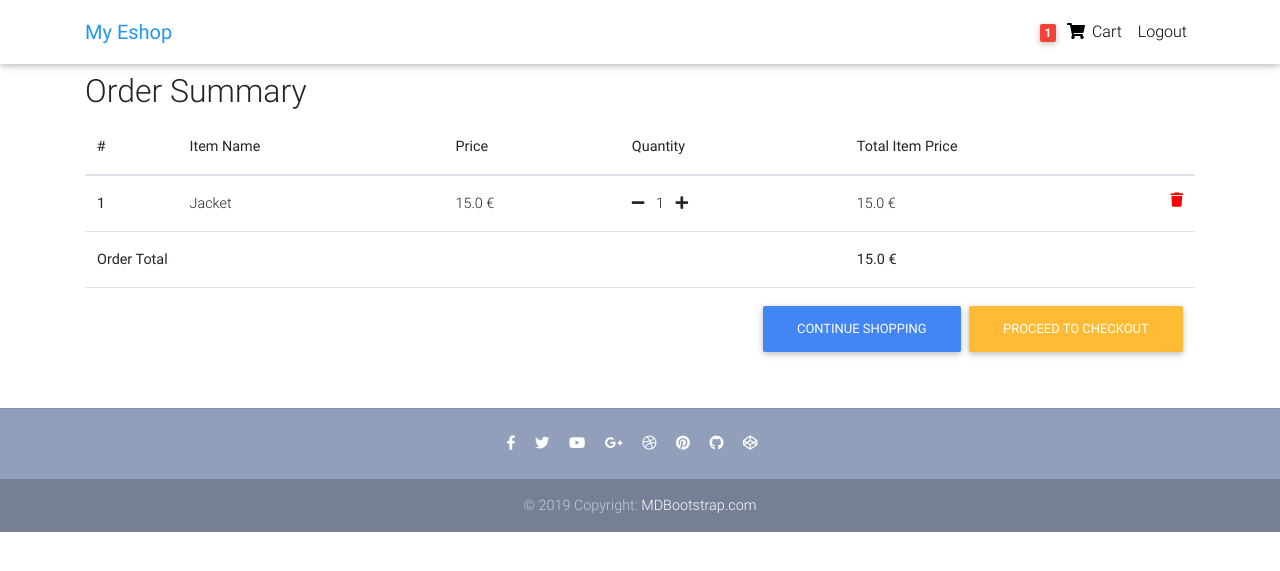
After one commit to kostisbourlas/eshop, a Django app: page /order-summary/ in a window 1280 px wide. The commit adds this page. Shown: the top 571 px of the page. Run offline with Django 3.2, Linux system fonts and the light colour scheme; a user stored in the database is signed in; data comes from the database, SQL or seed files in the repository; both versions use the stored data as it was after the commit; some libraries are stand-ins or nearby versions.

Commit message:
add remove single item from cart and more

```diff
--- a/apps/store/models.py
+++ b/apps/store/models.py
@@ -52,6 +52,24 @@ class OrderItem(models.Model):
     def __str__(self):
         return f"{self.quantity} of {self.item.title}"
 
+    def get_total_item_price(self):
+        return self.quantity * self.item.price
+
+    def get_total_item_discount_price(self):
+        return self.quantity * self.item.discount_price
+
+    def get_amount_saved_by_discount(self):
+        return self.get_total_item_price() - self.get_total_item_discount_price()
+
+    def get_final_price(self):
+        """
+        Return between Price and Discount Price
+        :return: FloatField
+        """
+        if self.item.discount_price:
+            return self.get_total_item_discount_price()
+        return self.get_total_item_price()
+
 
 class Order(models.Model):
     user = models.ForeignKey(settings.AUTH_USER_MODEL, on_delete=models.CASCADE)
@@ -62,3 +80,13 @@ class Order(models.Model):
 
     def __str__(self):
         return self.user.username
+
+    def get_total_cost_order(self):
+        """
+        Calculate the total amount a customer is going to pay
+        :return: FloatField
+        """
+        total = 0
+        for order_item in self.items.all():
+            total += order_item.get_final_price()
+        return total
--- a/apps/store/urls.py
+++ b/apps/store/urls.py
@@ -1,7 +1,7 @@
 from django.urls import path
 
-from apps.store.services import add_to_cart, remove_from_cart
-from apps.store.views import HomeView, ItemDetailView
+from apps.store.services import add_to_cart, remove_from_cart, decrease_quantity_from_cart
+from apps.store.views import HomeView, ItemDetailView, OrderSummaryView
 
 app_name = 'store'
 
@@ -9,6 +9,8 @@ urlpatterns = [
     path('', HomeView.as_view(), name='home'),
     path('product/<slug>/', ItemDetailView.as_view(), name='product'),
     # path('checkout/', checkout, name='checkout'),
+    path('order-summary/', OrderSummaryView.as_view(), name='order-summary'),
     path('add-to-cart/<slug>', add_to_cart, name='add-to-cart'),
-    path('remove-from-cart/<slug>', remove_from_cart, name='remove-from-cart')
+    path('remove-from-cart/<slug>', remove_from_cart, name='remove-from-cart'),
+    path('decrease-quantity/<slug>', decrease_quantity_from_cart, name='decrease-quantity-from-cart'),
 ]
--- a/apps/store/views.py
+++ b/apps/store/views.py
@@ -1,7 +1,10 @@
-from django.shortcuts import render
-from django.views.generic import ListView, DetailView
+from django.contrib import messages
+from django.contrib.auth.mixins import LoginRequiredMixin
+from django.core.exceptions import ObjectDoesNotExist
+from django.shortcuts import render, redirect
+from django.views.generic import ListView, DetailView, View
 
-from apps.store.models import Item, OrderItem, Order
+from apps.store.models import Item, Order
 
 
 class HomeView(ListView):
@@ -15,6 +18,20 @@ class ItemDetailView(DetailView):
     template_name = 'store/product.html'
 
 
+class OrderSummaryView(LoginRequiredMixin, View):
+    def get(self, *args, **kwargs):
+        try:
+            order = Order.objects.get(user=self.request.user, ordered=False)
+            context = {
+                'object': order
+            }
+        except ObjectDoesNotExist:
+            messages.error(self.request, "You do not have an active order")
+            return redirect("/")
+
+        return render(self.request, 'store/order_summary.html', context)
+
+
 def products(request):
     context = {
         'items': Item.objects.all()
--- a/templates/layout/navbar.html
+++ b/templates/layout/navbar.html
@@ -5,7 +5,7 @@
     <div class="container">
 
       <!-- Brand -->
-      <a class="navbar-brand waves-effect" href="https://mdbootstrap.com/docs/jquery/" target="_blank">
+      <a class="navbar-brand waves-effect" href="/" target="_blank">
         <strong class="blue-text">My Eshop</strong>
       </a>
 
@@ -39,7 +39,7 @@
         <ul class="navbar-nav nav-flex-icons">
           {% if request.user.is_authenticated %}
           <li class="nav-item">
-            <a class="nav-link waves-effect">
+            <a href="{% url 'store:order-summary' %}" class="nav-link waves-effect">
               <span class="badge red z-depth-1 mr-1"> {{ request.user|cart_item_count }} </span>
               <i class="fas fa-shopping-cart"></i>
               <span class="clearfix d-none d-sm-inline-block"> Cart </span>
--- a/templates/store/home.html
+++ b/templates/store/home.html
@@ -81,9 +81,9 @@
                 <h4 class="font-weight-bold blue-text">
                   <strong>
                       {% if item.discount_price %}
-                        {{ item.discount_price }}$
+                        {{ item.discount_price }} €
                       {% else %}
-                        {{ item.price }}
+                        {{ item.price }} €
                       {% endif %}
                   </strong>
                 </h4>
--- /dev/null
+++ b/templates/store/order_summary.html
@@ -0,0 +1,84 @@
+{% extends 'base.html' %}
+
+{% block content %}
+    <main>
+        <div class="container">
+            <div class="table-responsive text-nowrap">
+                <h2>Order Summary</h2>
+              <table class="table">
+                <thead>
+                  <tr>
+                    <th scope="col">#</th>
+                    <th scope="col">Item Name</th>
+                    <th scope="col">Price</th>
+                    <th scope="col">Quantity</th>
+                    <th scope="col">Total Item Price</th>
+                  </tr>
+                </thead>
+                <tbody>
+                {% for order_item in object.items.all %}
+                  <tr>
+                    <th scope="row">{{ forloop.counter }}</th>
+                    <td>{{ order_item.item.title }}</td>
+                    <td>
+                        {% if order_item.item.discount_price %}
+                            {{ order_item.item.discount_price }} €
+                        {% else %}
+                            {{ order_item.item.price }} €
+                        {% endif %}
+                    </td>
+                      <td>
+                          <a href="{% url 'store:decrease-quantity-from-cart' order_item.item.slug %}">
+                              <i class="fas fa-minus mr-2"></i>
+                          </a>
+                          {{ order_item.quantity }}
+                          <a href="{% url 'store:add-to-cart' order_item.item.slug %}">
+                              <i class="fas fa-plus ml-2"></i>
+                          </a>
+                      </td>
+                    <td>
+                        {% if order_item.item.discount_price %}
+                            {{ order_item.get_total_item_discount_price }} €
+                        {% else %}
+                            {{ order_item.get_total_item_price }} €
+                        {% endif %}
+                        <a href="{% url 'store:remove-from-cart' order_item.item.slug %}">
+                            <i style="color: red;" class="fas fa-trash float-right"></i>
+                        </a>
+                    </td>
+                  </tr>
+                {% empty %}
+                  <tr>
+                    <td colspan="5">Your cart is empty</td>
+                  </tr>
+                  <tr>
+                    <td colspan="5">
+                        <a class="btn btn-primary float-right" href="/">
+                            Continue shopping
+                        </a>
+                    </td>
+                   </tr>
+                {% endfor %}
+                {% if object.get_total_cost_order %}
+                  <tr>
+                    <td colspan="4"><b>Order Total</b></td>
+                    <td><b>{{ object.get_total_cost_order }} €</b></td>
+                  </tr>
+                  <tr>
+                    <td colspan="5">
+                        <a class="btn btn-warning float-right ml-2" href="/checkout/">
+                            Proceed to checkout
+                        </a>
+                        <a class="btn btn-primary float-right" href="/">
+                            Continue shopping
+                        </a>
+                    </td>
+                  </tr>
+                {% endif %}
+                </tbody>
+              </table>
+            </div>
+        </div>
+    </main>
+
+{% endblock %}
--- a/templates/store/product.html
+++ b/templates/store/product.html
@@ -31,11 +31,11 @@
             <p class="lead">
               {% if object.discount_price %}
               <span class="mr-1">
-                <del>${{ object.price }}</del>
+                <del>{{ object.price }} €</del>
               </span>
-              <span>${{ object.discount_price }}</span>
+              <span>{{ object.discount_price }} €</span>
               {% else %}
-              <span>${{ object.price }}</span>
+              <span>{{ object.price }} €</span>
               {% endif %}
             </p>
 
```
Also changed, not shown: apps/store/services.py (+39 -3 lines), db.sqlite3.
